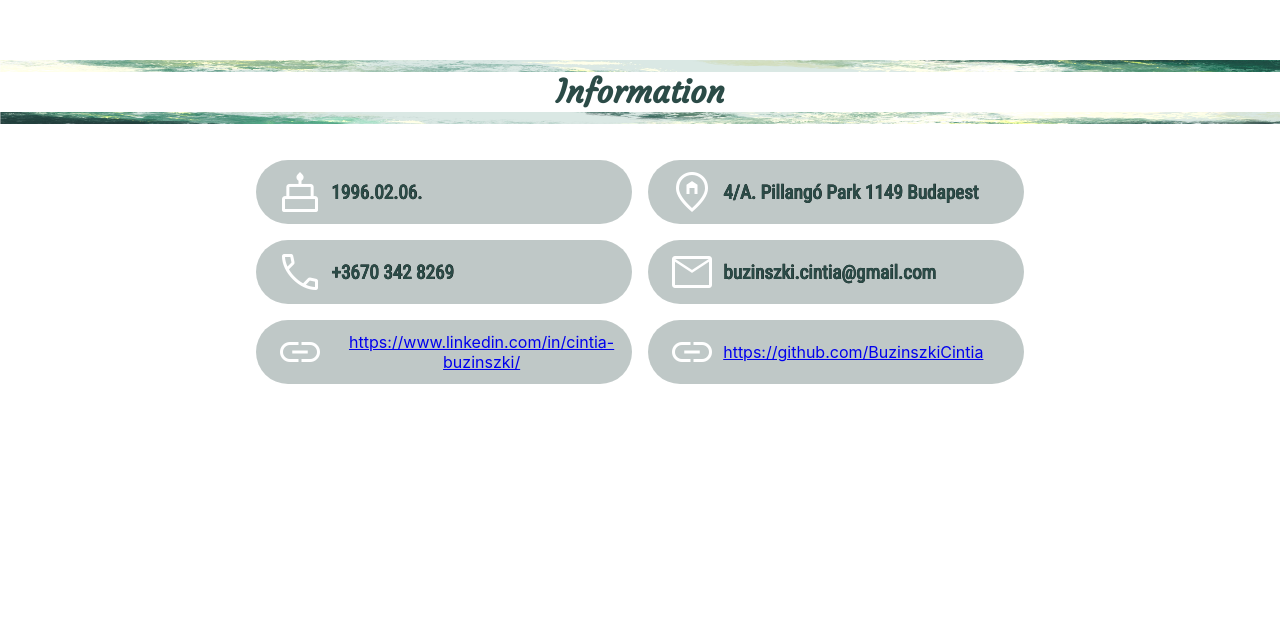
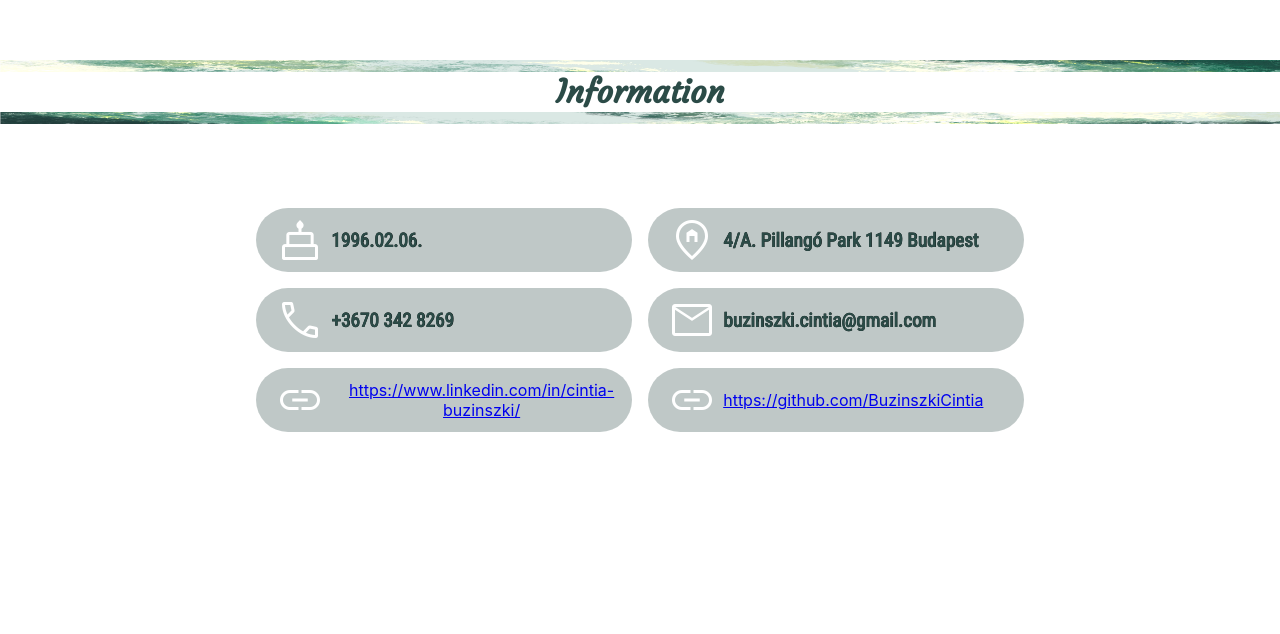
Before and after one commit to BuzinszkiCintia/personal-page, a React (Create React App) app: page / in a window 1280 px wide. Shown: the part 1316-1950 px from the top of the page. Built offline with nearby package versions, Linux system fonts and the light colour scheme.

Commit message:
margin and viewportheigth changes

```diff
--- a/src/components/Information/Information.styled.js
+++ b/src/components/Information/Information.styled.js
@@ -2,7 +2,7 @@ import styled from "styled-components";
 
 export const MainInfoContainer = styled.div`
   width: 100%;
-  height: 70vh;
+  height: 100vh;
   h1 {
     font-family: "Courgette", cursive;
     color: rgba(43, 75, 71, 1);
--- a/src/components/Projects/Projects.style.js
+++ b/src/components/Projects/Projects.style.js
@@ -26,6 +26,7 @@ export const Grid = styled.div`
   @media only screen and (max-width: 480px) {
     width: 100%;
     margin: 0;
+    margin-bottom: 1rem;
   }
 
   .griditem-1 {
```
